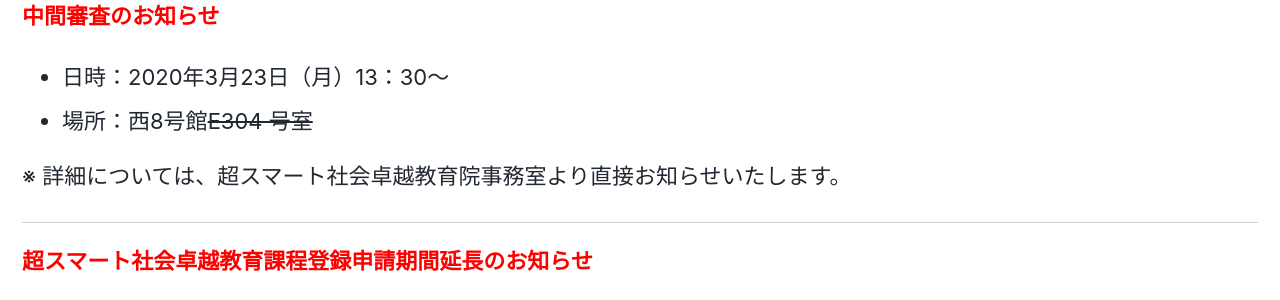
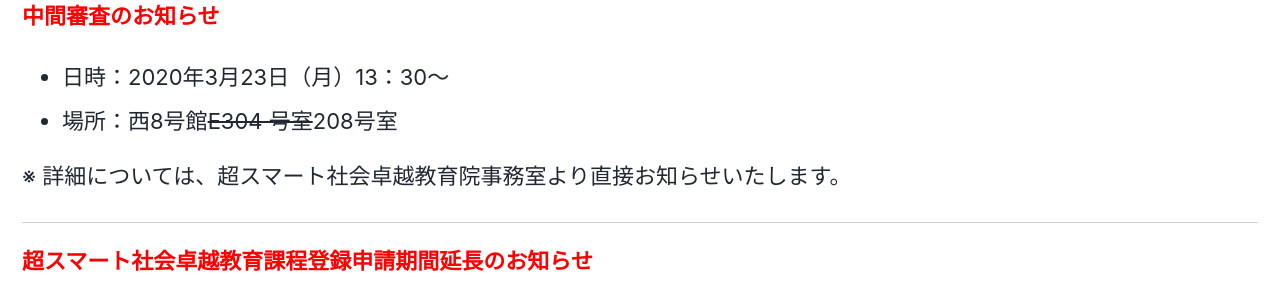
Before and after one commit to fl1d/w0ex.github.io, a Jekyll site: the page built from _pages/guide.md, in a window 1280 px wide and 900 px high, scrolled down 357 px. Shown: the part 152-452 px from the top of the window. Built offline with Jekyll 4.4.1, drawn with Linux system fonts in a browser that asks for light colours; cached includes are drawn as plain includes; nearby versions of some CDN libraries.

Commit message:
Update guide.md
add room number for mid-term review

```diff
--- a/_pages/guide.md
+++ b/_pages/guide.md
@@ -31,7 +31,7 @@ header:
 **<span style="color:Red">中間審査のお知らせ</span>**
 
 * 日時：2020年3月23日（月）13：30〜<br>
-* 場所：西8号館~~E304 号室~~<br>
+* 場所：西8号館~~E304 号室~~208号室<br>
 
 ※ 詳細については、超スマート社会卓越教育院事務室より直接お知らせいたします。
 
```
